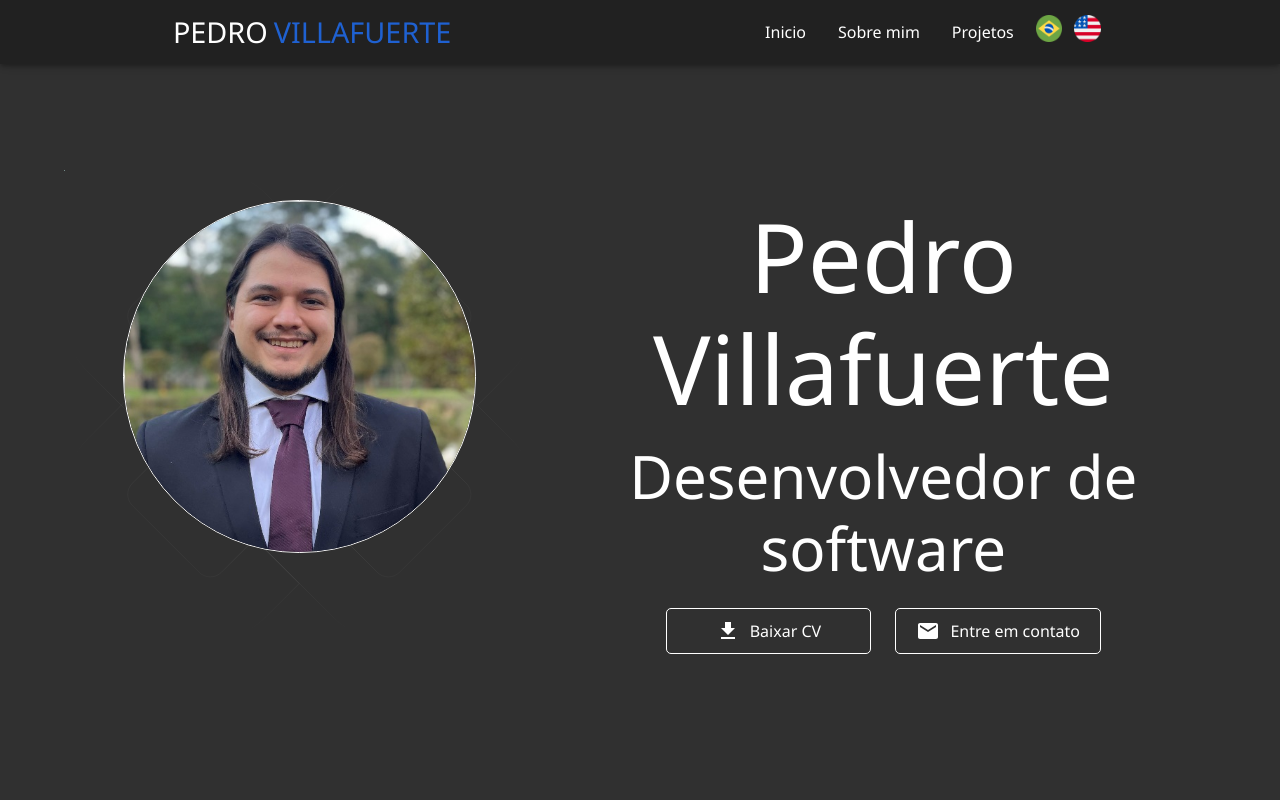
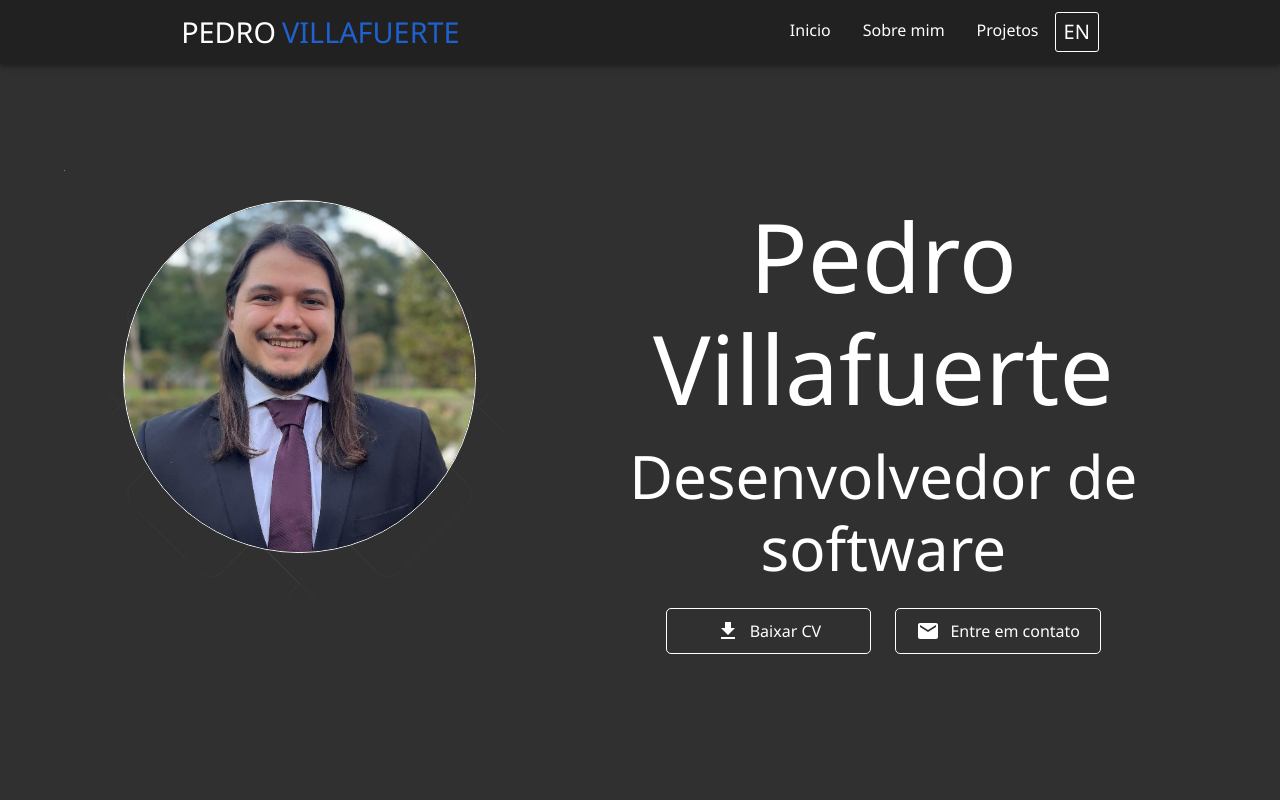
Before and after one commit to PedroVillafuerte/my-portfolio, a React (Vite) app: page / in a window 1280 px wide. Shown: the top 800 px of the page. Built offline with nearby package versions, Linux system fonts and the light colour scheme.

Commit message:
Atualizacao bota mudar de lingua

```diff
--- a/src/components/LanguageSwitcher/LanguageSwitcher.tsx
+++ b/src/components/LanguageSwitcher/LanguageSwitcher.tsx
@@ -1,66 +1,28 @@
 import { useTranslation } from "react-i18next";
-import br from "../../assets/images/brasil.png";
-import us from "../../assets/images/estados-unidos.png"
-import { styled } from "@mui/material";
-
-const languageOptions = [
-    {
-        name: "Portugues",
-        value: "ptBR",
-        flag: br,
-    },
-    {
-        name: "English",
-        value: "en",
-        flag: us,
-    },
-]
+import { styled, Typography } from "@mui/material";
 
 export const LanguageSwitcher = () => {
-    const {i18n} = useTranslation();
-
-    const LanguageSwitcher= styled("div")(({ theme })=> ({
-        [theme.breakpoints.up('xs')]: {
-            position: "relative",
-          },
-          [theme.breakpoints.up('md')]: {
-            position: "relative",
-            }
-    }))
-
-    const StyledImg = styled("img") (({ theme })=> ({
-        [theme.breakpoints.up('xs')]: {
-          height: "2em",
-        },
-        [theme.breakpoints.up('md')]: {
-            height: "2em",
-          }
-    }))
+    const {i18n, t} = useTranslation();
 
     const StyledButton = styled("button") (()=> ({
+        color: "white",
         cursor: "pointer",
         background: "none",
-        border: "none",
+        border: "1px solid white",
+        borderRadius: "3px",
+        padding: "3px 8px"
     }))
 
     return (
-        <LanguageSwitcher>
+
         <div className="language-switcher">
+                <StyledButton
+                    onClick={() => {
+                    i18n.changeLanguage(t('oppositeLanguage'));
+                }}>
+                    <Typography variant="h6">{t('oppositeLanguage').toUpperCase()}</Typography>
+                </StyledButton>
+        </div>
 
-            {languageOptions.map(languageOptions => (
-                <StyledButton
-                key={languageOptions.value}
-                onClick={() => {
-                    i18n.changeLanguage(languageOptions.value);
-                }}>
-                    <StyledImg src={languageOptions.flag} style={{
-                        height:
-                            i18n.language === languageOptions.value ? "2.5em" : "2em",
-                    }} />
-                </StyledButton>
-
-            ))}
-        </div>
-        </LanguageSwitcher>
     )
 }
--- a/src/i18n/translations/en.json
+++ b/src/i18n/translations/en.json
@@ -1,5 +1,6 @@
 {
     "translation": {
+        "oppositeLanguage": "pt",
         "navMain": "Main",
         "navAbout": "About",
         "navProjects": "Projects",
--- a/src/i18n/translations/ptbr.json
+++ b/src/i18n/translations/ptbr.json
@@ -1,5 +1,6 @@
 {
     "translation": {
+        "oppositeLanguage": "en",
         "navMain": "Inicio",
         "navAbout": "Sobre mim",
         "navProjects": "Projetos",
```
